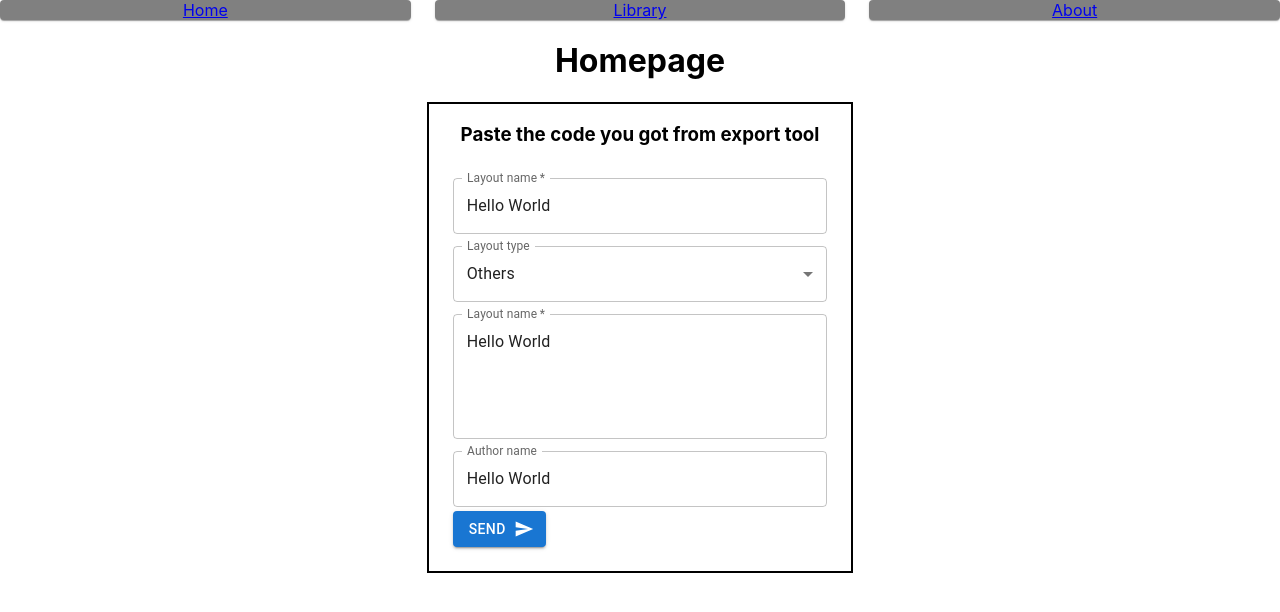
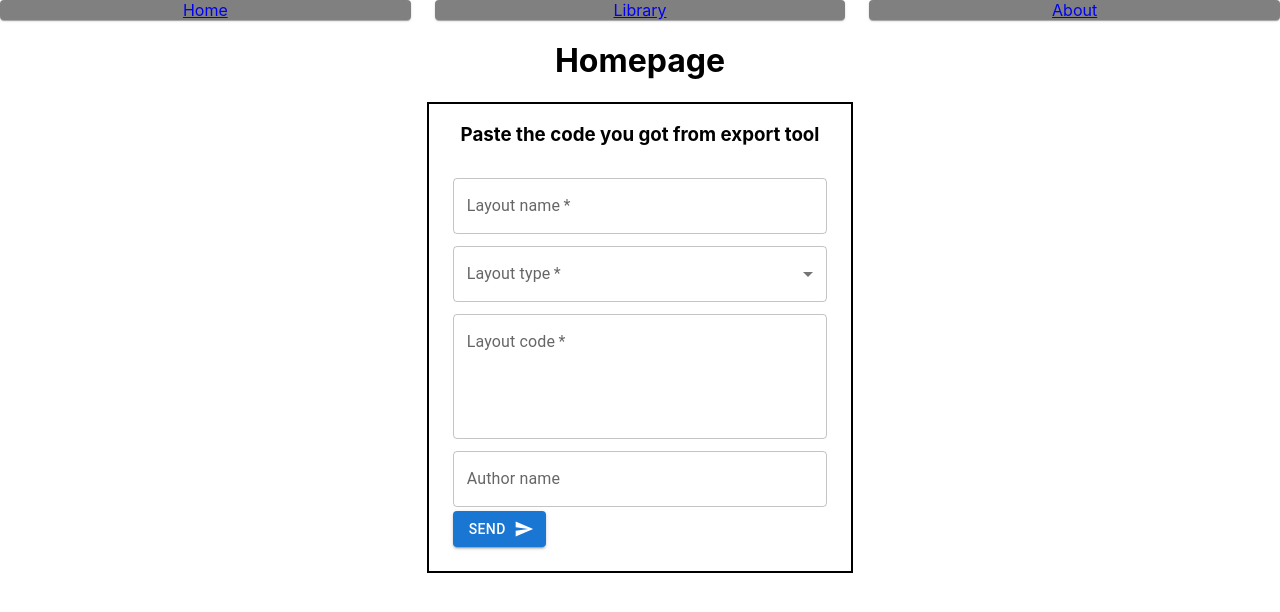
Before and after one commit to WilczekCK/bethemedesignset_react_express, a React (Create React App) app: page / in a window 1280 px wide. Shown: the top 612 px of the page. Built offline with nearby package versions, Linux system fonts and the light colour scheme.

Commit message:
states are binded to inputs

```diff
--- a/src/components/UploadLayout.js
+++ b/src/components/UploadLayout.js
@@ -11,14 +11,17 @@ import SendIcon from '@mui/icons-material/Send';
 
 export default function Render(){
     const layoutCategories = ['About us', 'Blog', 'Portfolio', 'Contact', 'Others'];
-    const [layoutCategory, setLayoutCategory] = useState('Others');
+
+    const [state, setState] = useState({
+        layoutName: '',
+        layoutCategory: '',
+        layoutCode: '',
+        layoutAuthor: '',
+    })
 
     const handleChange = (e) => {
         const { name, value } = e.target;
-
-        if(name === 'layoutCategory'){
-            setLayoutCategory(value)
-        }
+        setState({ ...state, [name]: value })
     }
 
     const handleSubmit = (e) => {
@@ -36,18 +39,20 @@ export default function Render(){
                             required
                             id="outlined-required"
                             label="Layout name"
-                            defaultValue="Hello World"
+                            onChange={handleChange}
                             fullWidth
+                            value={state.layoutName}
+                            name='layoutName'
                         />
                     </FormControl>
 
-                    <FormControl fullWidth margin={'dense'}>
+                    <FormControl fullWidth margin={'dense'} required>
                         <InputLabel id="layout-select-label">Layout type</InputLabel>
                         <Select
                             labelId="layout-select-label"
                             id="layout-select"
                             onChange={handleChange}
-                            value={layoutCategory}
+                            value={state.layoutCategory}
                             label="Layout type"
                             name='layoutCategory'
                         >
@@ -61,12 +66,14 @@ export default function Render(){
                         <TextField
                             required
                             id="outlined-required"
-                            label="Layout name"
-                            defaultValue="Hello World"
+                            label="Layout code"
+                            value={state.layoutCode}
+                            onChange={handleChange}
                             fullWidth
                             multiline
                             rows={4}
                             maxRows={4}
+                            name='layoutCode'
                         />
                     </FormControl>
 
@@ -74,11 +81,12 @@ export default function Render(){
                         <TextField
                             id="outlined"
                             label="Author name"
-                            defaultValue="Hello World"
+                            value={state.layoutAuthor}
                             fullWidth
+                            onChange={handleChange}
+                            name='layoutAuthor'
                         />
                     </FormControl>
-
 
                     <Button type="submit" variant="contained" endIcon={<SendIcon />}>
                         Send
```
